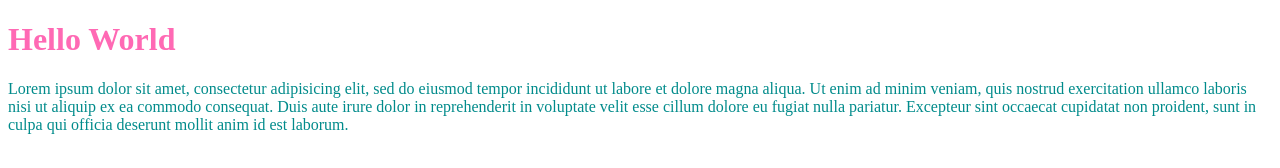
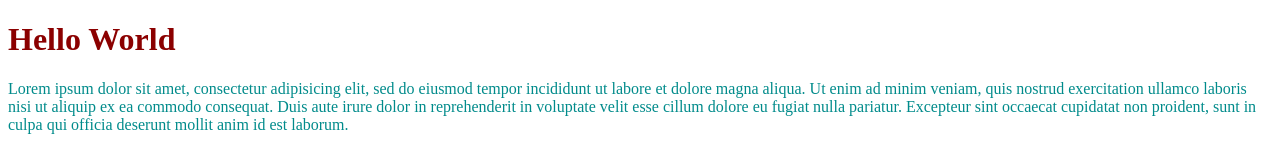
Before and after one commit to zinniagfarrell/zinniagfarrell.github.io, a plain HTML site: page index.html in a window 1280 px wide. Drawn offline with Linux system fonts and the light colour scheme.

Commit message:
Third Push
color change to red

```diff
--- a/style/main.css
+++ b/style/main.css
@@ -1,5 +1,5 @@
 #helloTitle{
-	color: hotpink;
+	color: darkred;
 }
 .bodyCopy{
 	color: darkcyan;
```
